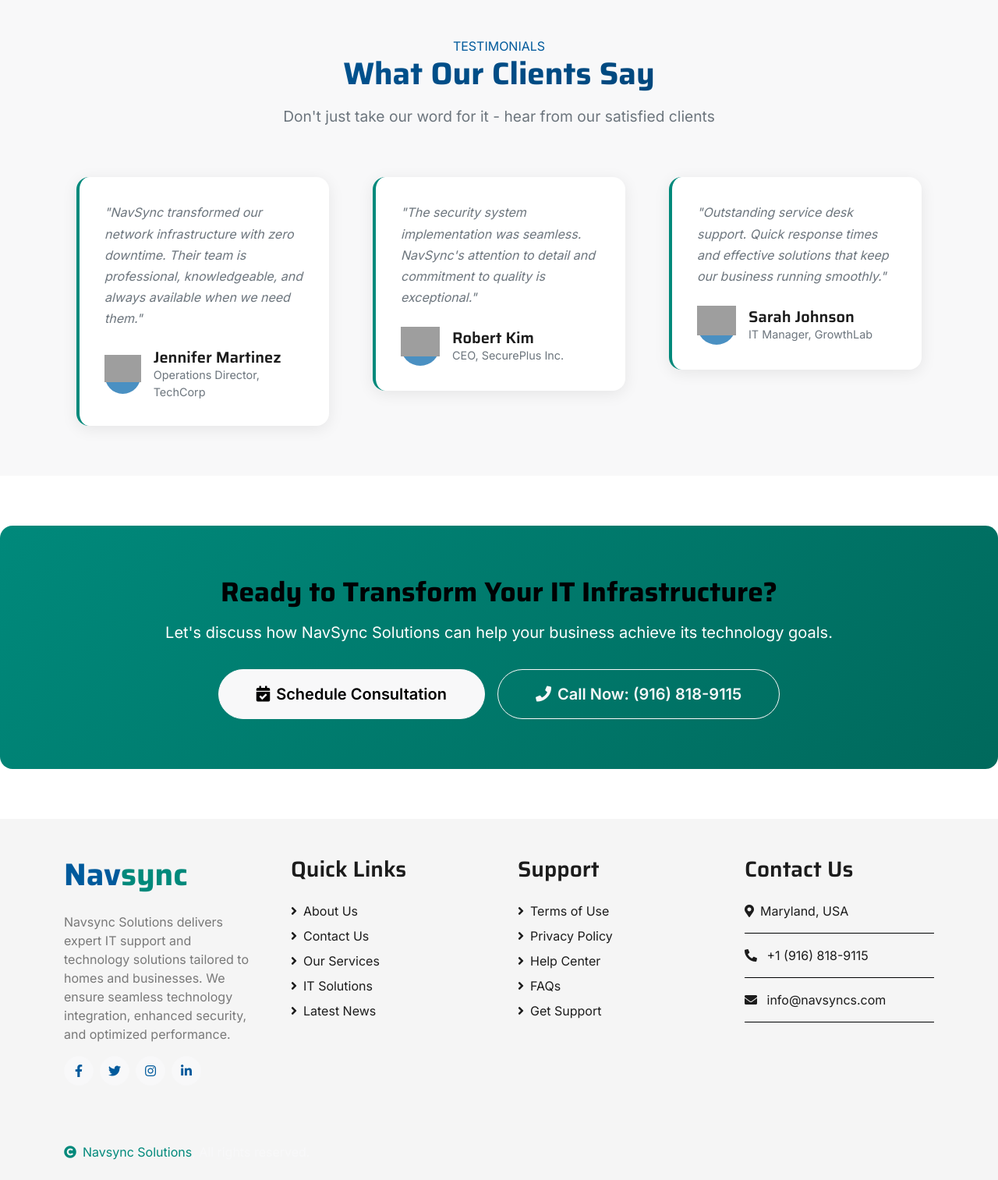
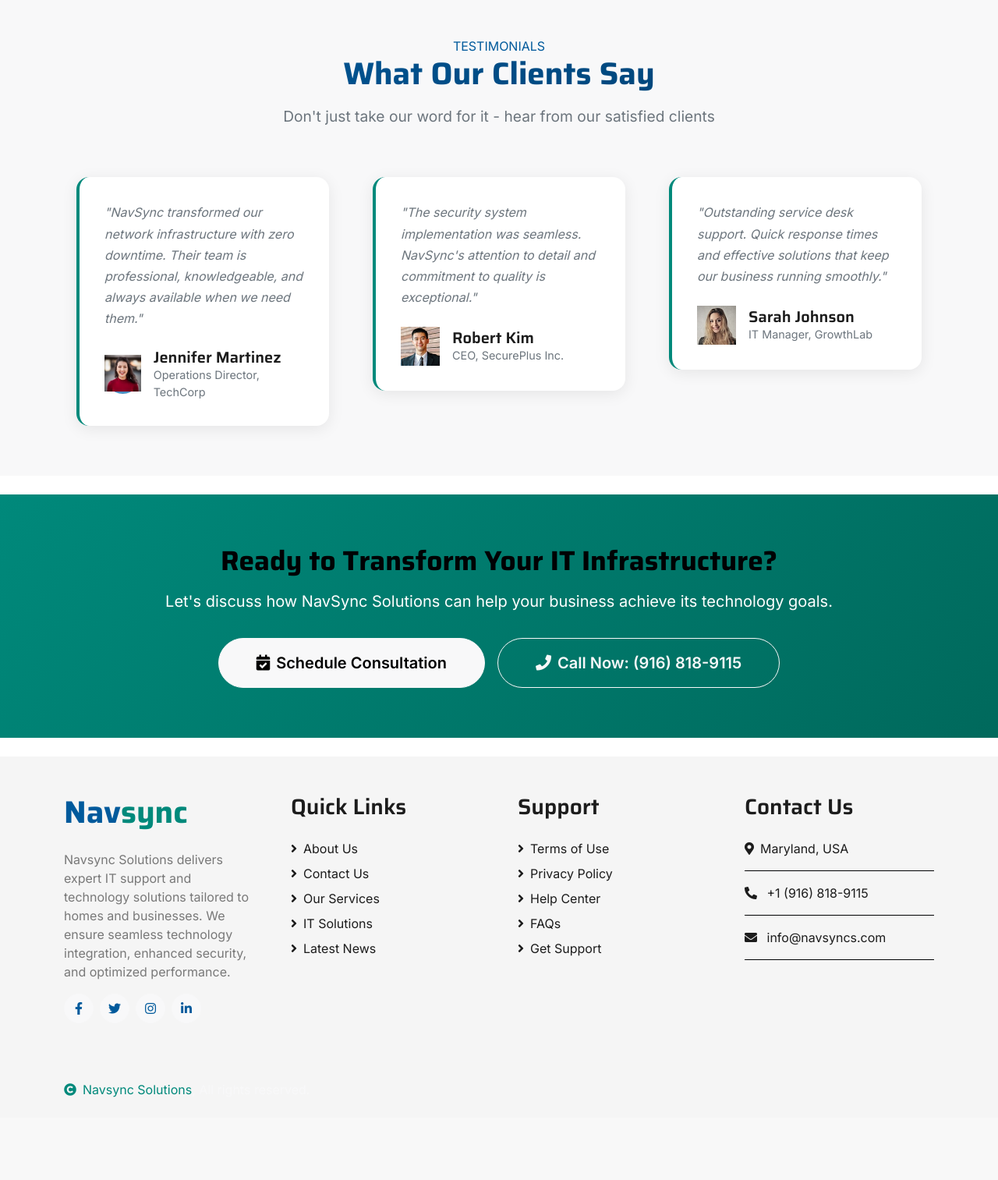
Before and after one commit to khalidsafi-cmd/navsyncs.com, a PHP site: page /about.html in a window 1280 px wide. Shown: the part 2852-4365 px from the top of the page at 78% size. After the commit the page ends 4259 px from the top, so only its background shows below. Run offline with PHP 8.4, Linux system fonts and the light colour scheme; some libraries are stand-ins or nearby versions; grey boxes are pictures that could not be loaded.

Commit message:
Changed some stuff removed horizontal scrolling in the about page

```diff
--- a/about.html
+++ b/about.html
@@ -36,13 +36,17 @@
   <link href="css/style.css" rel="stylesheet">
 
   <!-- Favicon -->
-  <link rel="icon" href="img/favicon.ico" type="image/x-icon">
-  <link rel="apple-touch-icon" sizes="180x180" href="img/apple-touch-icon.png">
+  <link rel="icon" href="img/favicon.svg" type="image/x-icon">
+  <link rel="apple-touch-icon" sizes="180x180" href="img/favicon_180x180.png">
   <link rel="icon" type="image/png" sizes="32x32" href="img/favicon-32x32.png">
   <link rel="icon" type="image/png" sizes="16x16" href="img/favicon-16x16.png">
 
   <style>
     /* Modern Design System */
+    html, body {
+      overflow-x: hidden;
+    }
+
     :root {
       --section-spacing: 5rem;
       --card-radius: 16px;
@@ -239,8 +243,7 @@
       background: linear-gradient(135deg, var(--bs-secondary) 0%, var(--bs-secondary-dark) 100%);
       color: var(--bs-white);
       padding: 4rem 0;
-      border-radius: var(--card-radius);
-      margin: 4rem 0;
+      margin: 1.5rem 0;
     }
 
     .cta-content {
@@ -285,21 +288,10 @@
       }
     }
 
-    /* Animation Classes */
-    .fade-in-up {
-      opacity: 0;
-      transform: translateY(30px);
-      transition: all 0.6s ease-out;
-    }
-
-    .fade-in-up.visible {
-      opacity: 1;
-      transform: translateY(0);
-    }
   </style>
 </head>
 
-<body>
+<body style="overflow-x: hidden;">
   <!-- Spinner Start -->
   <div id="spinner" class="show position-fixed translate-middle w-100 vh-100 top-50 start-50 d-flex align-items-center justify-content-center">
     <div class="spinner-grow text-primary" role="status"></div>
@@ -433,7 +425,7 @@
         <div class="col-lg-6">
           <div class="modern-card">
             <div class="card-image">
-              <img src="img/about-story.jpg" alt="Our Team at Work" class="img-fluid">
+              <img src="img/carousel-2.jpg" alt="Our Team at Work" class="img-fluid">
             </div>
             <div class="card-content">
               <h4 class="fw-semibold mb-3">Why Choose NavSync?</h4>
@@ -465,7 +457,7 @@
               <div class="team-image">
                 <img src="#" alt="Team Member">
               </div>
-              <h3 class="team-name">Ajmal Khan</h3>
+              <h3 class="team-name">Khyber Safi</h3>
               <div class="team-role">Lead Network Engineer</div>
               <div class="team-bio">
                 CompTIA Network+ and Security+ certified with over 8 years of experience
@@ -484,7 +476,7 @@
               <div class="team-image">
                 <img src="#" alt="Team Member">
               </div>
-              <h3 class="team-name">Khyber Safi</h3>
+              <h3 class="team-name">Ajmal Khan</h3>
               <div class="team-role">Security Specialist</div>
               <div class="team-bio">
                 Cybersecurity expert specializing in surveillance systems, access control,
@@ -574,7 +566,7 @@
             </div>
             <div class="client-info">
               <div class="client-avatar">
-                <img src="img/client-1.jpg" alt="Client" class="img-fluid">
+                <img src="img/testimonial-3.jpg" alt="Client" class="img-fluid">
               </div>
               <div class="client-details">
                 <h5>Jennifer Martinez</h5>
@@ -590,7 +582,7 @@
             </div>
             <div class="client-info">
               <div class="client-avatar">
-                <img src="img/client-2.jpg" alt="Client" class="img-fluid">
+                <img src="img/testimonial-2.jpg" alt="Client" class="img-fluid">
               </div>
               <div class="client-details">
                 <h5>Robert Kim</h5>
@@ -606,7 +598,7 @@
             </div>
             <div class="client-info">
               <div class="client-avatar">
-                <img src="img/client-3.jpg" alt="Client" class="img-fluid">
+                <img src="img/testimonial-1.jpg" alt="Client" class="img-fluid">
               </div>
               <div class="client-details">
                 <h5>Sarah Johnson</h5>
@@ -624,7 +616,7 @@
     <div class="container">
       <div class="cta-content">
         <h2 class="cta-title">Ready to Transform Your IT Infrastructure?</h2>
-        <p class="fs-5 opacity-90 mb-4">
+        <p class="fs-5 opacity-90">
           Let's discuss how NavSync Solutions can help your business achieve its technology goals.
         </p>
         <div class="cta-buttons">
--- a/css/style.css
+++ b/css/style.css
@@ -373,8 +373,6 @@
     background: var(--bs-primary);
     opacity: 1;
 }
-
-/* Hiding the three dots on smaller screens */
 
 /* Tablets: 769px to 992px */
 @media (min-width: 769px) and (max-width: 992px) {
--- a/index.html
+++ b/index.html
@@ -178,7 +178,7 @@
     <!--This is also for prefetching the items in the service page -->
         <script>
         (cb => ('requestIdleCallback' in window) ? requestIdleCallback(cb, {timeout:2000}) : setTimeout(cb, 0))(() => {
-            ['/includes/navbar.html','/includes/footer.html','/services.html','/contact.html']
+            ['/includes/navbar.html','/includes/footer.html','/services.html','/contact.html','about.html']
             .forEach(url => fetch(url, {credentials:'same-origin'}).catch(()=>{}));
         });
         </script>
```
